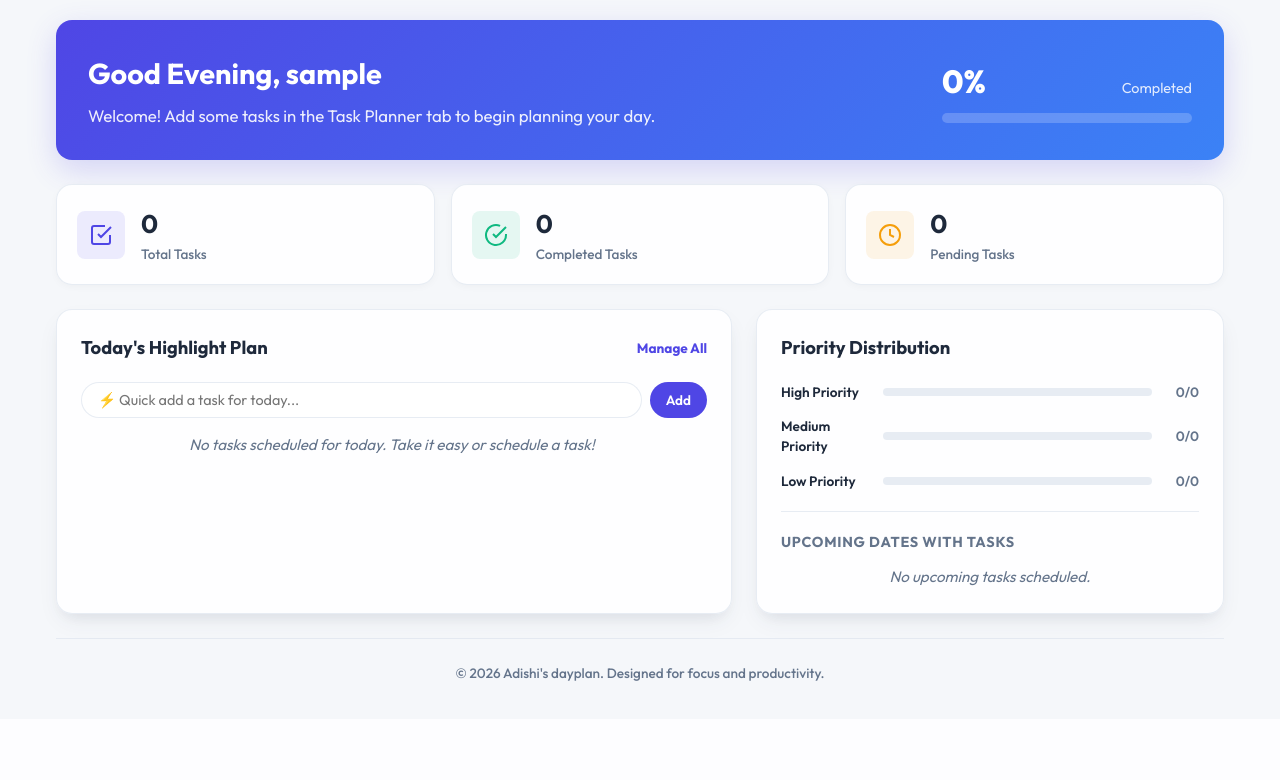
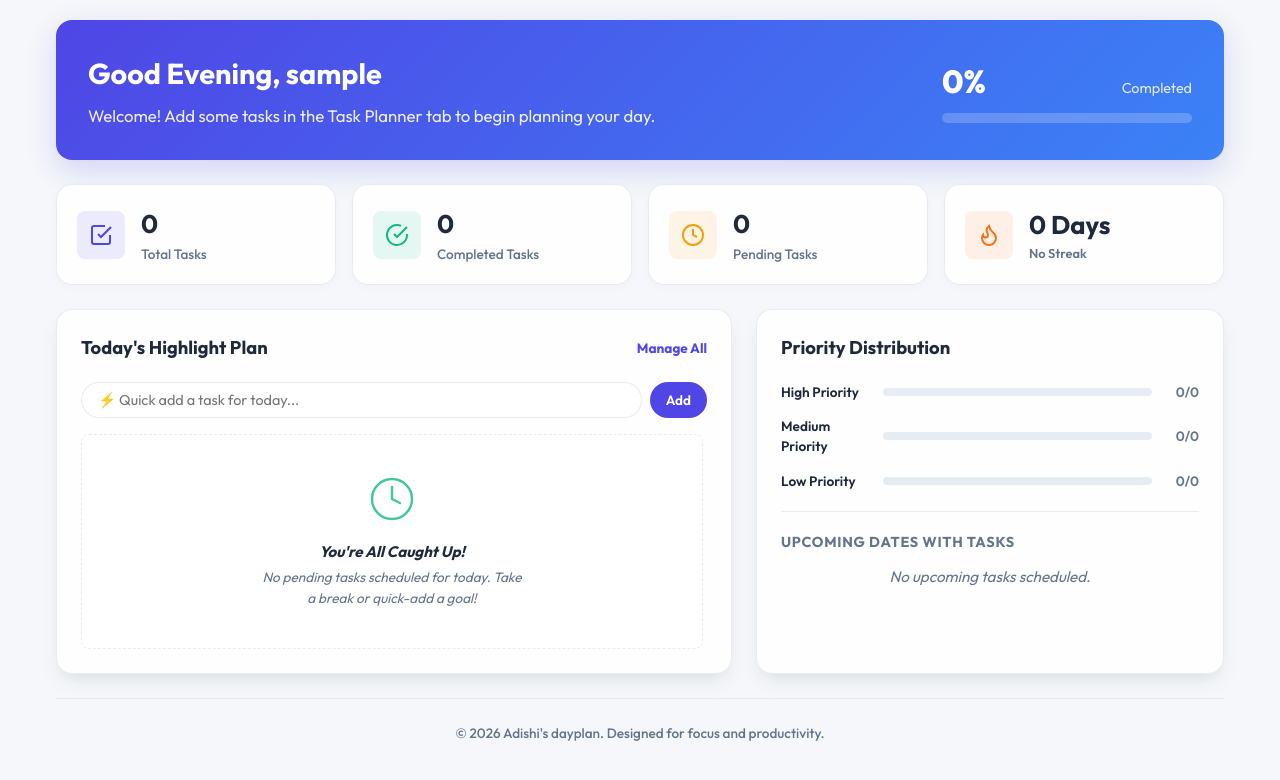
Before and after one commit to AdishiSingh/adishi-dayplan, a Flask app: page / in a window 1280 px wide. Shown: the part 292-1072 px from the top of the page. Before the commit the page ends 973 px from the top, so only its background shows below. Run offline with Flask 3, Linux system fonts and the light colour scheme; the visitor is signed in with stand-in values (Sample User, id 1); data that the repository does not hold is empty; some libraries are stand-ins or nearby versions.

Commit message:
Implement global keyboard hotkeys, empty list illustrations, and streak milestone badges

```diff
--- a/database/db.py
+++ b/database/db.py
@@ -223,6 +223,57 @@ def delete_task(task_id, user_id):
     conn.close()
     return rows_affected > 0
 
+def get_completion_streak(user_id):
+    """Calculate the consecutive days of completed tasks ending today or yesterday."""
+    conn = get_db_connection()
+    cursor = conn.cursor()
+
+    # Get total and completed tasks grouped by date, ordering descending
+    sql = '''
+        SELECT date, COUNT(*) as total, SUM(completed) as completed
+        FROM tasks
+        WHERE user_id = ?
+        GROUP BY date
+        ORDER BY date DESC
+    '''
+    cursor.execute(p(sql), (user_id,))
+    rows = cursor.fetchall()
+    conn.close()
+
+    if not rows:
+        return 0
+
+    from datetime import datetime, timedelta
+    today = datetime.now().date()
+
+    dates_status = {}
+    for row in rows:
+        p_row = get_row_dict(row)
+        d_str = p_row['date']
+        try:
+            d_obj = datetime.strptime(d_str, '%Y-%m-%d').date()
+            dates_status[d_obj] = (int(p_row['total']) == int(p_row['completed']) and int(p_row['total']) > 0)
+        except ValueError:
+            continue
+
+    check_date = today
+    # If today has no tasks, start checking from yesterday
+    if check_date not in dates_status:
+        check_date = today - timedelta(days=1)
+
+    streak = 0
+    while True:
+        if check_date in dates_status:
+            if dates_status[check_date]:
+                streak += 1
+                check_date -= timedelta(days=1)
+            else:
+                break
+        else:
+            break
+
+    return streak
+
 def get_productivity_stats(user_id):
     """Calculate and return task statistics for a specific user."""
     conn = get_db_connection()
@@ -231,7 +282,7 @@ def get_productivity_stats(user_id):
     # Total stats for user
     sql_total = "SELECT COUNT(*) FROM tasks WHERE user_id = ?"
     cursor.execute(p(sql_total), (user_id,))
-    total_tasks = cursor.fetchone()[0] if IS_POSTGRES else cursor.fetchone()[0]
+    total_tasks = cursor.fetchone()[0]
 
     sql_completed = "SELECT COUNT(*) FROM tasks WHERE completed = 1 AND user_id = ?"
     cursor.execute(p(sql_completed), (user_id,))
@@ -272,5 +323,6 @@ def get_productivity_stats(user_id):
         'completed': completed_tasks,
         'pending': pending_tasks,
         'completion_rate': completion_rate,
-        'priority_breakdown': priority_stats
+        'priority_breakdown': priority_stats,
+        'streak': get_completion_streak(user_id)
     }
--- a/static/js/app.js
+++ b/static/js/app.js
@@ -259,6 +259,47 @@ document.addEventListener('DOMContentLoaded', () => {
         filterPriority.addEventListener('change', handlePriorityFilterChange);
         filterStatus.addEventListener('change', handleStatusFilterChange);
         btnClearFilters.addEventListener('click', resetFilters);
+
+        // Global Keyboard Hotkeys
+        document.addEventListener('keydown', (e) => {
+            // Escape key closes modals
+            if (e.key === 'Escape') {
+                closeTaskModal();
+                return;
+            }
+
+            // Detect if user is typing inside an input/textarea/select
+            const isTyping = ['INPUT', 'TEXTAREA', 'SELECT'].includes(document.activeElement.tagName) ||
+                             document.activeElement.isContentEditable;
+
+            // Search shortcut: Cmd+F or Ctrl+F
+            if ((e.metaKey || e.ctrlKey) && e.key.toLowerCase() === 'f') {
+                e.preventDefault();
+                // Switch to planner tab first so search bar is visible
+                if (state.currentTab !== 'planner') {
+                    switchTab('planner');
+                }
+                searchInput.focus();
+                searchInput.select();
+                showToast('Search mode focused 🔍', 'success');
+                return;
+            }
+
+            // Create task shortcut: N (when not typing) or Alt+N / Cmd+Alt+N
+            const isNewTaskCombo = ((e.metaKey || e.ctrlKey) && e.shiftKey && e.key.toLowerCase() === 'n') ||
+                                   (e.altKey && e.key.toLowerCase() === 'n') ||
+                                   (!isTyping && e.key.toLowerCase() === 'n');
+
+            if (isNewTaskCombo) {
+                e.preventDefault();
+                // Switch to planner tab
+                if (state.currentTab !== 'planner') {
+                    switchTab('planner');
+                }
+                openTaskModal();
+                return;
+            }
+        });
     }
 
     /* ==========================================================================
@@ -380,6 +421,22 @@ document.addEventListener('DOMContentLoaded', () => {
 
         // Load today's list dynamically on Dashboard
         fetchTodayHighlightTasks();
+
+        // Update Streak UI Counters & Badges
+        const statStreakDays = document.getElementById('stat-streak-days');
+        const statStreakBadge = document.getElementById('stat-streak-badge');
+        if (statStreakDays && statStreakBadge) {
+            const streak = stats.streak || 0;
+            statStreakDays.textContent = `${streak} Day${streak !== 1 ? 's' : ''}`;
+
+            let badgeText = "No Streak";
+            if (streak >= 15) badgeText = "Zen Planner 🥇";
+            else if (streak >= 7) badgeText = "Routine Master 🥈";
+            else if (streak >= 3) badgeText = "Goal Getter 🥉";
+            else if (streak >= 1) badgeText = "Active Streak 🔥";
+
+            statStreakBadge.textContent = badgeText;
+        }
     }
 
     // Fetch and display incomplete/today's tasks in dashboard Focus card
@@ -392,7 +449,20 @@ document.addEventListener('DOMContentLoaded', () => {
             dashboardTodayList.innerHTML = '';
 
             if (tasks.length === 0) {
-                dashboardTodayList.innerHTML = `<p class="empty-state-text">No tasks scheduled for today. Take it easy or schedule a task!</p>`;
+                dashboardTodayList.innerHTML = `
+                    <div style="display:flex; flex-direction:column; align-items:center; justify-content:center; padding: 40px 16px; text-align:center; gap: 12px; background: var(--color-surface-solid); border-radius: var(--radius-sm); border: 1px dashed var(--color-border);">
+                        <div style="color: var(--color-success); opacity: 0.8;">
+                            <svg width="48" height="48" viewBox="0 0 24 24" fill="none" stroke="currentColor" stroke-width="1.2" stroke-linecap="round" stroke-linejoin="round">
+                                <circle cx="12" cy="12" r="10"></circle>
+                                <polyline points="12 6 12 12 16 14"></polyline>
+                            </svg>
+                        </div>
+                        <div style="display:flex; flex-direction:column; gap:4px;">
+                            <span class="empty-state-text" style="font-weight:700; color: var(--color-text); font-size: 0.95rem;">You're All Caught Up!</span>
+                            <span class="empty-state-text" style="font-size:0.85rem; color: var(--color-text-light); max-width: 260px;">No pending tasks scheduled for today. Take a break or quick-add a goal!</span>
+                        </div>
+                    </div>
+                `;
                 return;
             }
 
@@ -506,13 +576,23 @@ document.addEventListener('DOMContentLoaded', () => {
 
         if (tasks.length === 0) {
             tasksListContainer.innerHTML = `
-                <div class="empty-state">
-                    <svg width="48" height="48" viewBox="0 0 24 24" fill="none" stroke="currentColor" stroke-width="1.5">
-                        <circle cx="12" cy="12" r="10"></circle>
-                        <line x1="8" y1="12" x2="16" y2="12"></line>
-                    </svg>
-                    <h3>No Tasks Found</h3>
-                    <p>We couldn't find any tasks matching your current filters. Try resetting filters or adding a new task!</p>
+                <div class="empty-state animate-scale" style="padding: 48px 24px; border: 2px dashed var(--color-border); border-radius: var(--radius-md); background: var(--color-surface); text-align: center;">
+                    <div style="margin-bottom: 20px; color: var(--color-primary); opacity: 0.85;">
+                        <svg width="64" height="64" viewBox="0 0 24 24" fill="none" stroke="currentColor" stroke-width="1.2" stroke-linecap="round" stroke-linejoin="round">
+                            <circle cx="12" cy="12" r="10"></circle>
+                            <line x1="8" y1="12" x2="16" y2="12"></line>
+                            <line x1="12" y1="8" x2="12" y2="16"></line>
+                        </svg>
+                    </div>
+                    <h3 style="font-size: 1.25rem; font-weight: 700; margin-bottom: 8px;">Your Schedule is Clear</h3>
+                    <p style="color: var(--color-text-light); font-size: 0.9rem; max-width: 320px; margin: 0 auto 16px;">There are no tasks scheduled matching your active filters. Plan a new goal to kickstart your day!</p>
+                    <button class="btn btn-primary btn-with-icon" onclick="document.getElementById('btn-open-add-modal').click()" style="margin: 0 auto; border-radius: var(--radius-pill); padding: 8px 20px;">
+                        <svg width="16" height="16" viewBox="0 0 24 24" fill="none" stroke="currentColor" stroke-width="2">
+                            <line x1="12" y1="5" x2="12" y2="19"></line>
+                            <line x1="5" y1="12" x2="19" y2="12"></line>
+                        </svg>
+                        <span>Create First Task</span>
+                    </button>
                 </div>
             `;
             return;
--- a/templates/index.html
+++ b/templates/index.html
@@ -170,6 +170,18 @@
                         <div class="stat-info">
                             <h3 id="stat-pending-tasks">0</h3>
                             <p>Pending Tasks</p>
+                        </div>
+                    </div>
+
+                    <div class="stat-card">
+                        <div class="stat-icon pending" style="background-color: rgba(249, 115, 22, 0.1); color: rgb(249, 115, 22);">
+                            <svg width="24" height="24" viewBox="0 0 24 24" fill="none" stroke="currentColor" stroke-width="2">
+                                <path d="M8.5 14.5A2.5 2.5 0 0 0 11 12c0-1.38-.5-2-1-3-1.072-2.143-.224-4.054 2-6 .5 2.5 2 4.9 4 6.5 2 1.6 3 3.5 3 5.5a7 7 0 1 1-14 0c0-1.153.433-2.294 1-3a2.5 2.5 0 0 0 2.5 2.5z"></path>
+                            </svg>
+                        </div>
+                        <div class="stat-info">
+                            <h3 id="stat-streak-days">0 Days</h3>
+                            <p id="stat-streak-badge" style="font-size: 0.8rem; font-weight: 600; color: var(--color-text-light);">No Streak</p>
                         </div>
                     </div>
                 </div>
```
